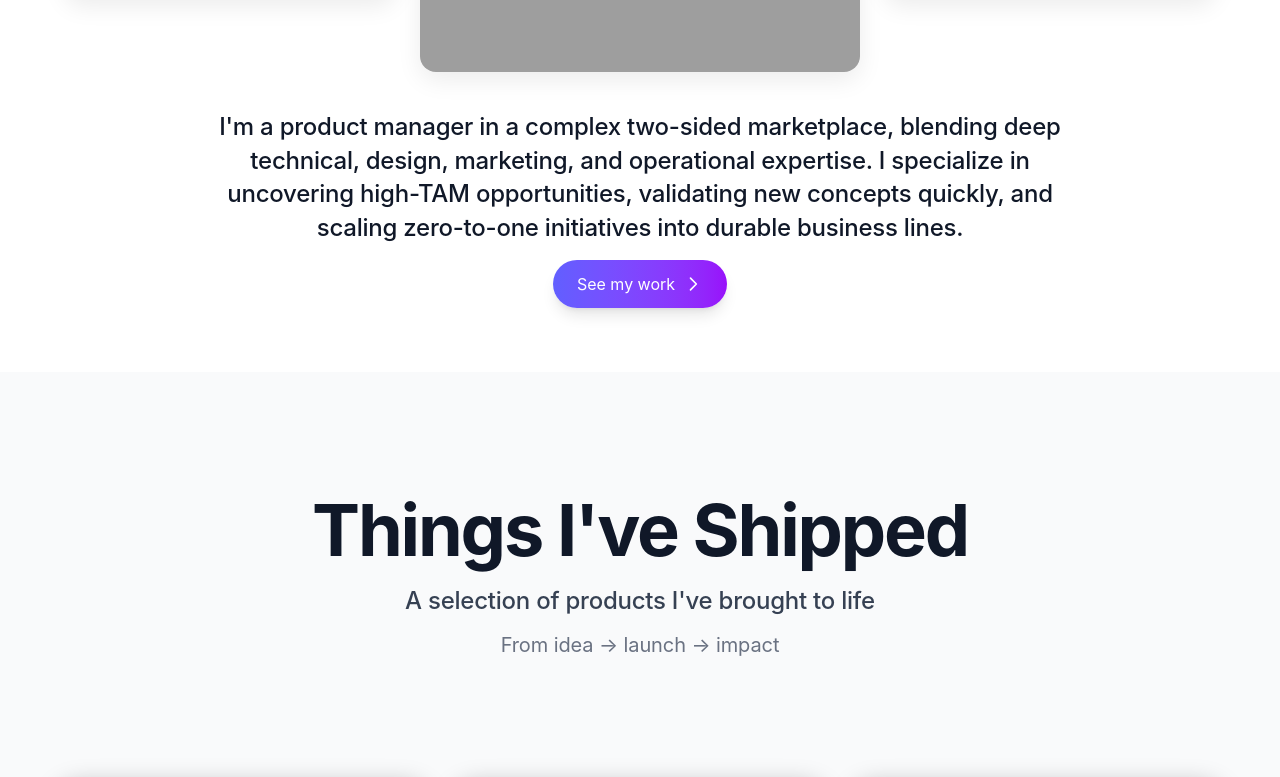
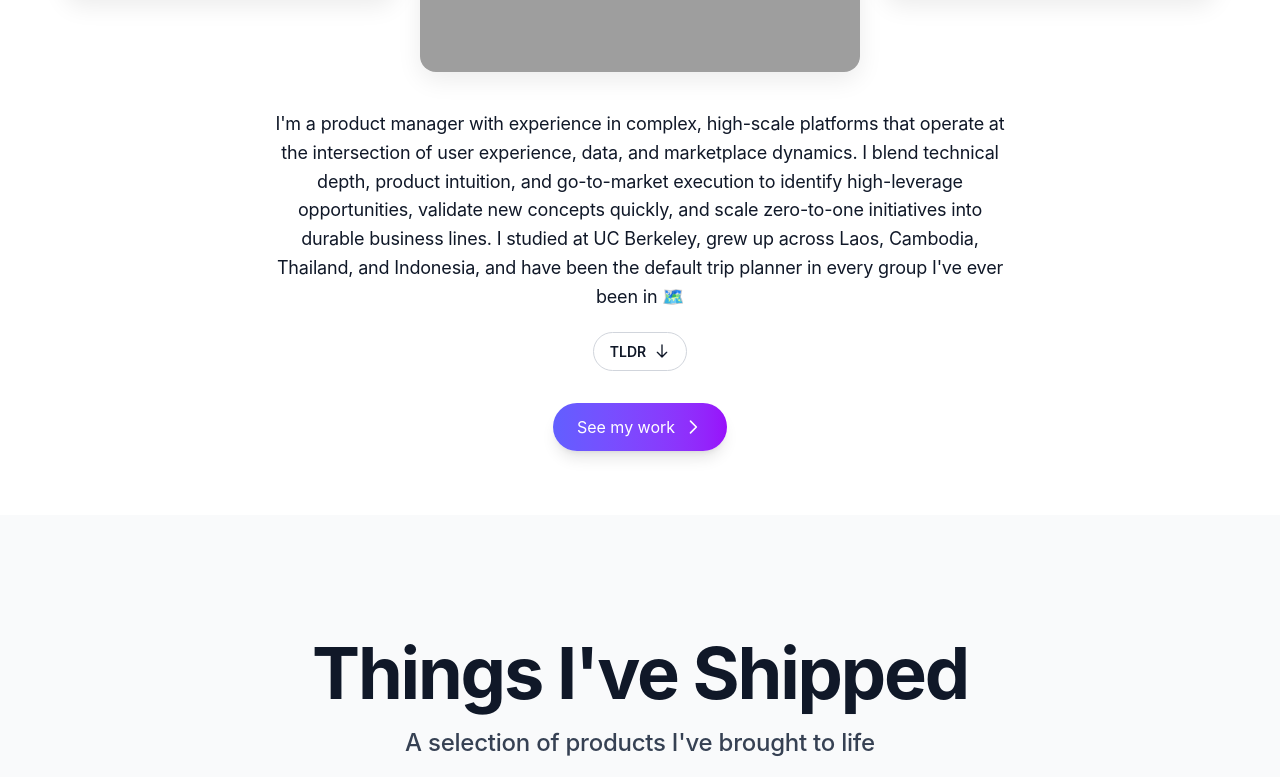
Before and after one commit to kirandel/portfolio-v2, a React (Vite) app: page / in a window 1280 px wide. Shown: the part 650-1427 px from the top of the page. Built offline with nearby package versions, Linux system fonts and the light colour scheme; grey boxes are pictures that could not be loaded.

Commit message:
feat: update hero section with new messaging and TLDR toggle
Introduce new copy, collapsible TLDR section, and fadeIn animation.

```diff
--- a/src/App.tsx
+++ b/src/App.tsx
@@ -18,6 +18,7 @@ export default function App() {
   const [isScrolled, setIsScrolled] = useState(false);
   const [isDarkSection, setIsDarkSection] = useState(false);
   const [isContactModalOpen, setIsContactModalOpen] = useState(false);
+  const [isTldrExpanded, setIsTldrExpanded] = useState(false);
 
   // Combined scroll detection for navbar transformation and dark section overlap
   useEffect(() => {
@@ -56,10 +57,9 @@ export default function App() {
   ];
 
   const messages = [
-    "Hi 👋 — i'm Kiran",
-    "It's nice to meet you!",
+    "Hi 👋 — I'm Kiran",
+    "Nice to meet you",
     "Welcome to my interactive resume",
-    "Click here to get started →"
   ];
 
   // Auto-scroll carousel
@@ -299,18 +299,62 @@ export default function App() {
         </div>
 
         {/* Description Text */}
-        <div className="relative z-10 text-center max-w-4xl px-4 mb-4">
+        <div className="relative z-10 text-center max-w-3xl px-4 mb-8">
           <p
             className="text-gray-900"
             style={{
-              fontSize: '24px',
-              lineHeight: '1.4',
-              fontWeight: '500',
-              letterSpacing: '-0.01em'
+              fontSize: '18px',
+              lineHeight: '1.6',
+              fontWeight: '400',
+              letterSpacing: '-0.01em',
+              marginBottom: '20px'
             }}
           >
-            I'm a product manager in a complex two-sided marketplace, blending deep technical, design, marketing, and operational expertise. I specialize in uncovering high-TAM opportunities, validating new concepts quickly, and scaling zero-to-one initiatives into durable business lines.
+            I'm a product manager with experience in complex, high-scale platforms that operate at the intersection of user experience, data, and marketplace dynamics. I blend technical depth, product intuition, and go-to-market execution to identify high-leverage opportunities, validate new concepts quickly, and scale zero-to-one initiatives into durable business lines. I studied at UC Berkeley, grew up across Laos, Cambodia, Thailand, and Indonesia, and have been the default trip planner in every group I've ever been in 🗺️
           </p>
+
+          {/* TLDR Button and Expandable Section */}
+          <div>
+            <button
+              onClick={() => setIsTldrExpanded(!isTldrExpanded)}
+              className="inline-flex items-center gap-2 px-4 py-2 rounded-full border border-gray-300 bg-white text-gray-900 hover:bg-gray-50 transition-all duration-200"
+              style={{
+                fontSize: '14px',
+                fontWeight: '600',
+              }}
+            >
+              <span>TLDR</span>
+              <svg
+                className={`w-4 h-4 transition-transform duration-300 ${isTldrExpanded ? 'rotate-180' : ''}`}
+                fill="none"
+                stroke="currentColor"
+                viewBox="0 0 24 24"
+              >
+                <path strokeLinecap="round" strokeLinejoin="round" strokeWidth={2} d="M19 14l-7 7m0 0l-7-7m7 7V3" />
+              </svg>
+            </button>
+
+            {/* TLDR Content */}
+            {isTldrExpanded && (
+              <div
+                className="mt-6 p-6 bg-gray-50 rounded-2xl border border-gray-200 animate-in fade-in duration-300"
+                style={{
+                  animation: 'fadeIn 0.3s ease-in-out'
+                }}
+              >
+                <p
+                  className="text-gray-900"
+                  style={{
+                    fontSize: '16px',
+                    lineHeight: '1.6',
+                    fontWeight: '500',
+                  }}
+                >
+                  I find the biggest opportunities, build and launch them quickly, and scale them into meaningful, lasting revenue.
+                </p>
+              </div>
+            )}
+          </div>
         </div>
 
         {/* CTA Link */}
--- a/src/styles/globals.css
+++ b/src/styles/globals.css
@@ -335,3 +335,14 @@ html {
     transform: scale(1.05);
   }
 }
+
+@keyframes fadeIn {
+  from {
+    opacity: 0;
+    transform: translateY(-8px);
+  }
+  to {
+    opacity: 1;
+    transform: translateY(0);
+  }
+}
```
